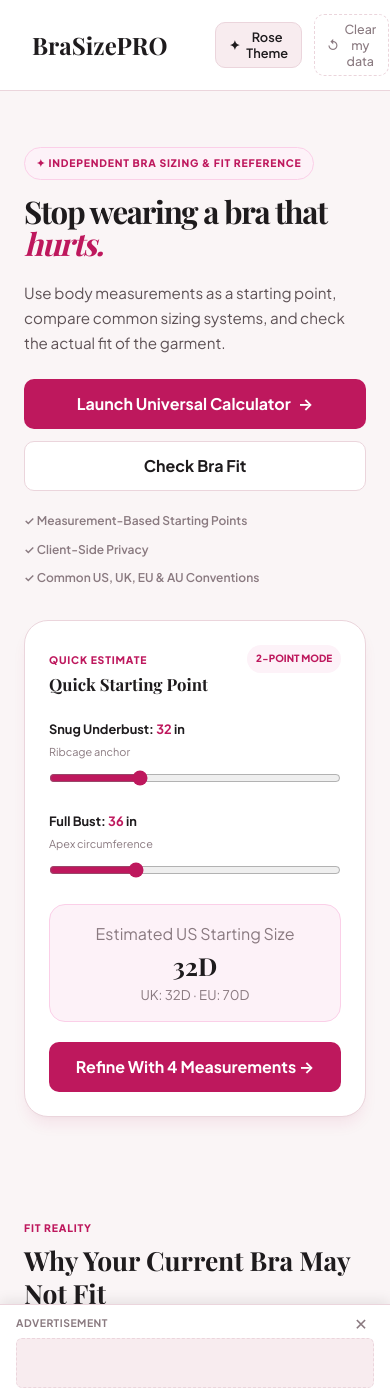
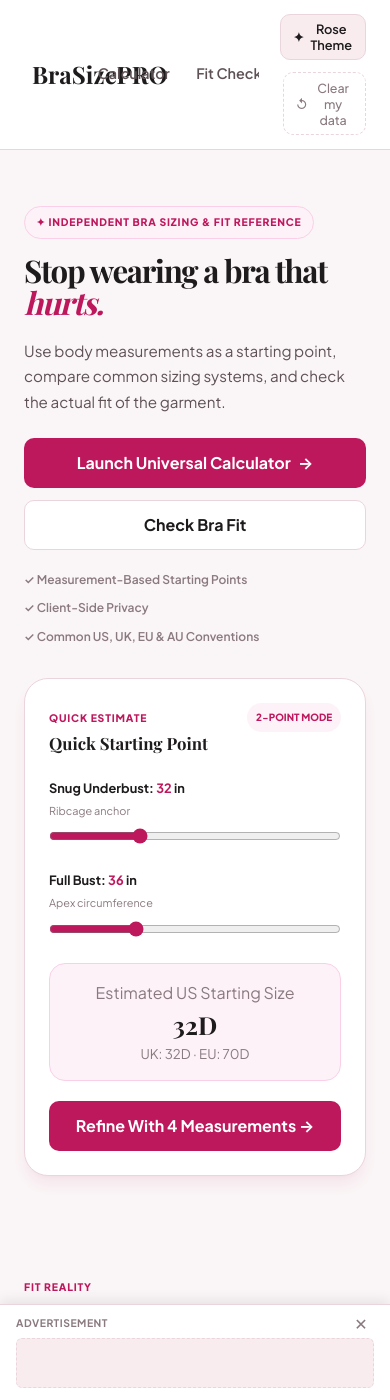
Before and after one commit to sharpedge74-cmyk/Bra-Size-Pro, a Jekyll site: the page built from index.html, in a window 390 px wide and 1400 px high. Built offline with Jekyll 4.4.1, drawn with Linux system fonts in a browser that asks for light colours; some web fonts are replaced.

Commit message:
Fix responsive guide layout at source CSS

```diff
--- a/_sass/_app-shell.scss
+++ b/_sass/_app-shell.scss
@@ -128,9 +128,11 @@
 
 .site-main {
   flex: 1;
+  min-width: 0;
 }
 
 .content-wrapper {
+  min-width: 0;
   max-width: 1240px;
   margin: 0 auto;
   padding: 1.5rem 1.5rem 3.5rem;
@@ -179,7 +181,7 @@
   padding: 0 1.5rem;
 }
 
-.footer-grid {
+ .footer-grid {
   display: grid;
   grid-template-columns: repeat(auto-fit, minmax(220px, 1fr));
   gap: 2.5rem;
@@ -247,3 +249,38 @@
   color: var(--color-text-subtle);
   line-height: 1.5;
 }
+
+
+@media (max-width: 767px) {
+  .site-header-inner {
+    min-width: 0;
+  }
+
+  .site-brand,
+  .header-actions {
+    min-width: 0;
+  }
+
+  .header-actions {
+    flex-wrap: wrap;
+    justify-content: flex-end;
+  }
+
+  .site-nav {
+    min-width: 0;
+    max-width: 100%;
+  }
+
+  .site-layout-wrapper,
+  .site-main,
+  .content-wrapper,
+  .footer-container,
+  .footer-grid {
+    min-width: 0;
+    max-width: 100%;
+  }
+
+  .footer-grid {
+    grid-template-columns: minmax(0, 1fr);
+  }
+}
```
